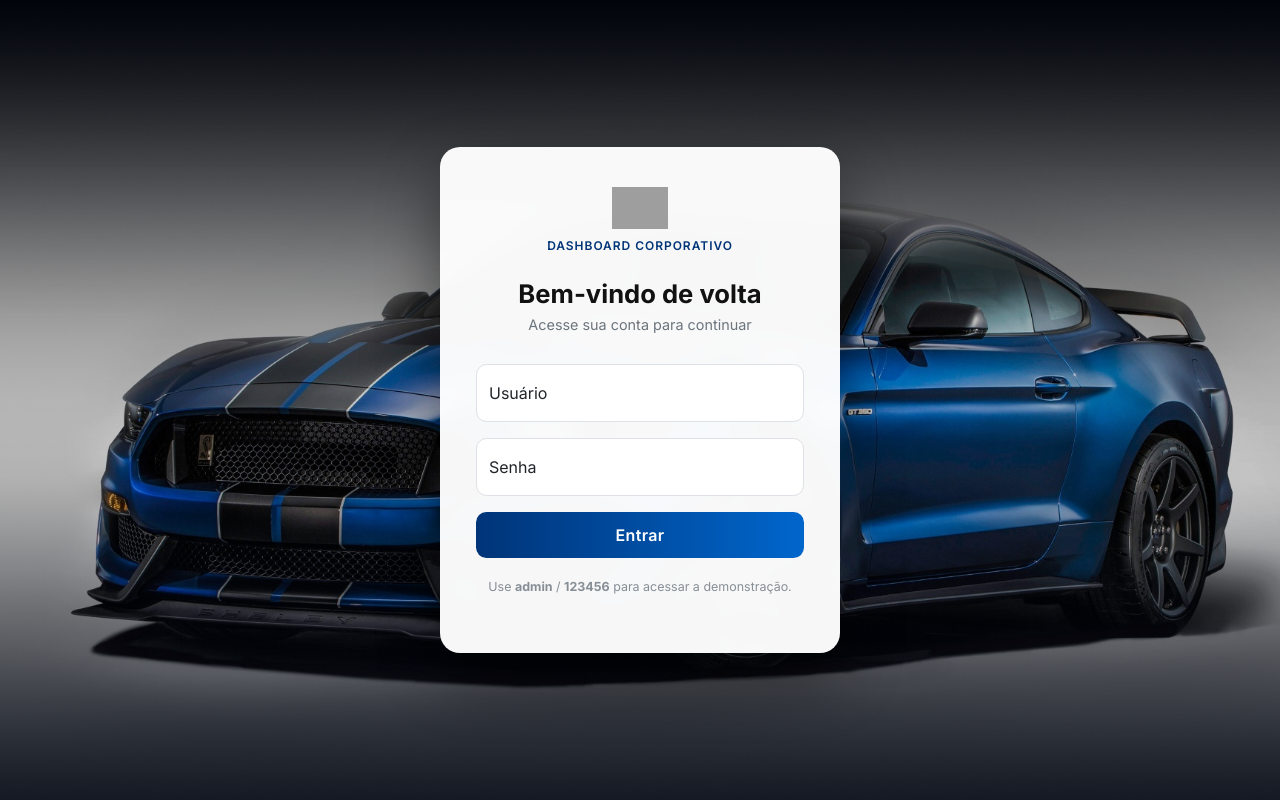
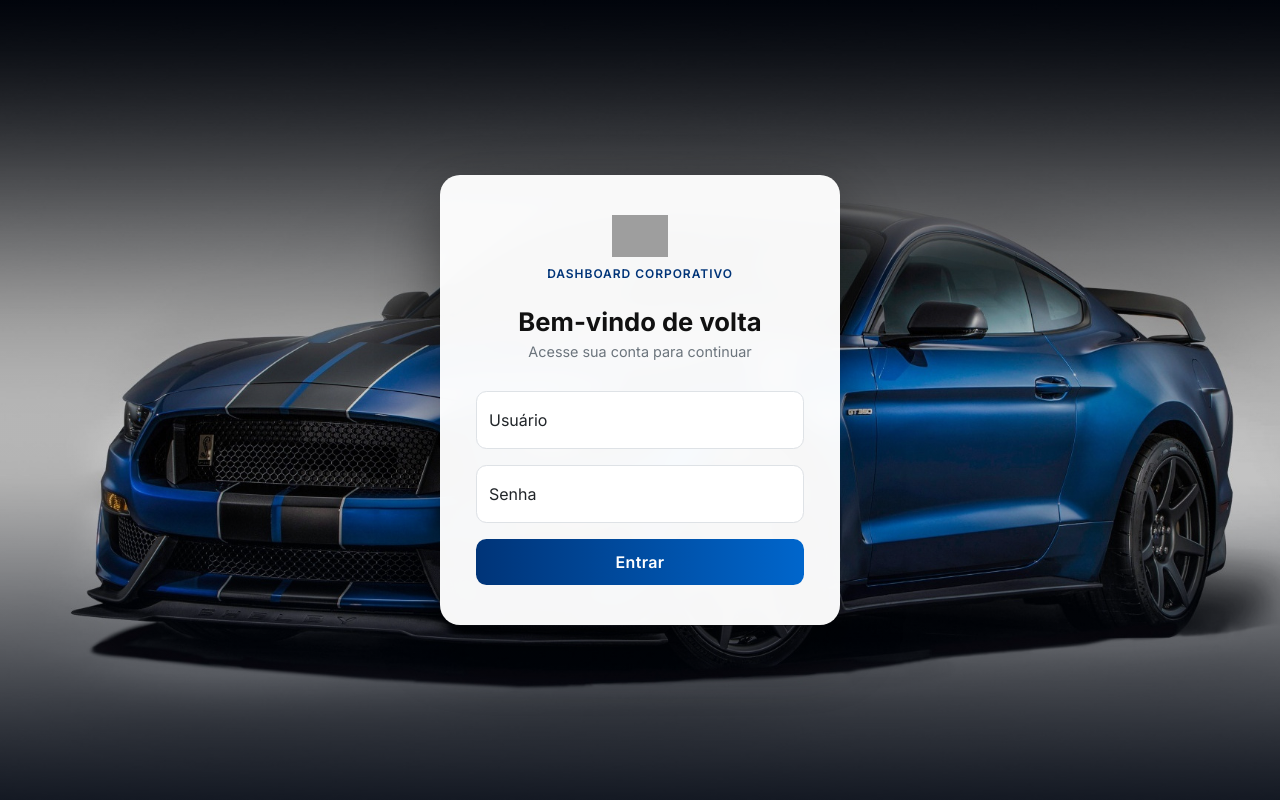
Before and after one commit to cauepaixao13-spec/SprintAngular, an Angular app in the folder FrontEnd/: page /login in a window 1280 px wide. Built offline with nearby package versions, Linux system fonts and the light colour scheme; grey boxes are pictures that could not be loaded.

Commit message:
retirando a senha de demonstração

```diff
--- a/FrontEnd/src/app/features/login/login.html
+++ b/FrontEnd/src/app/features/login/login.html
@@ -53,9 +53,7 @@
         <span *ngIf="loading" class="spinner-border spinner-border-sm" role="status" aria-hidden="true"></span>
       </button>
 
-      <p class="login-form__tip">
-        Use <strong>admin</strong> / <strong>123456</strong> para acessar a demonstração.
-      </p>
+
     </form>
   </div>
 </div>
```
